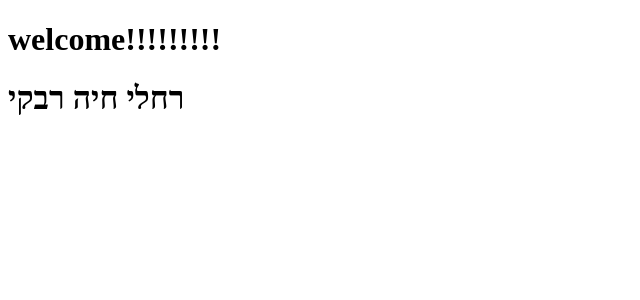
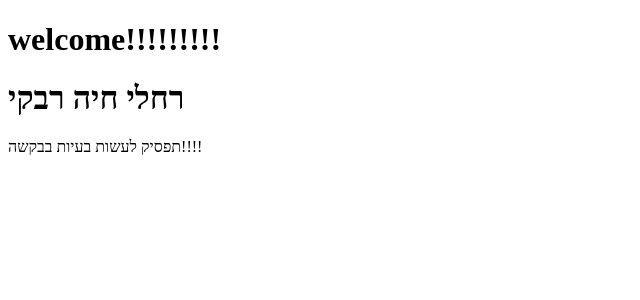
Before and after one commit to Chaya-Rimer/Ner-David, an Angular app in the folder NerDavid/: page / in a window 1280 px wide. Shown: the top 300 px of the page, without its empty margins (0-640 px from the left). Built offline with nearby package versions, Linux system fonts and the light colour scheme.

Commit message:
שינוי ניסיון

```diff
--- a/NerDavid/src/app/app.component.html
+++ b/NerDavid/src/app/app.component.html
@@ -1,2 +1,3 @@
  <h1>welcome!!!!!!!!!</h1>
 <h1>רחלי חיה רבקי</h1>
+<p>תפסיק לעשות בעיות בבקשה!!!!</p>
```
